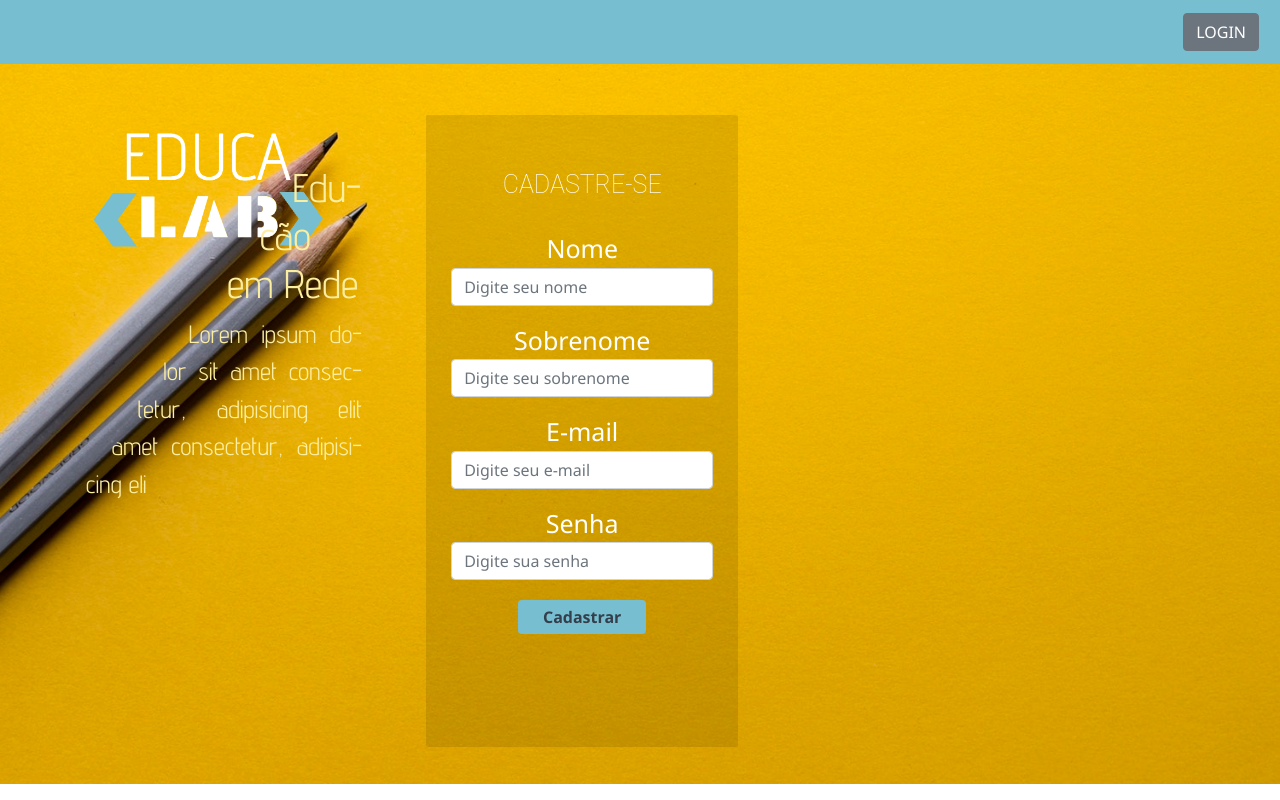
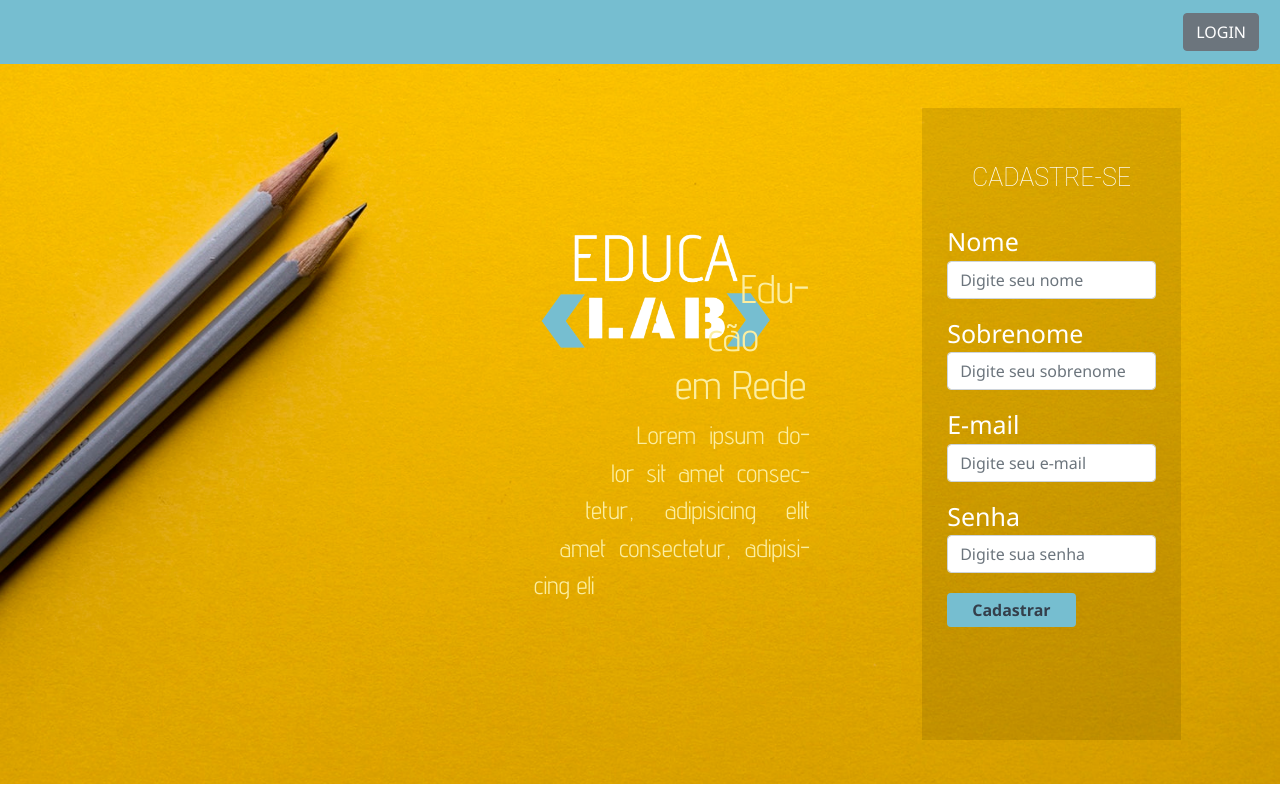
Before and after one commit to VivisGaspar/redesocial, a plain HTML site: page public/index.html in a window 1280 px wide. Drawn offline with nearby package versions, Linux system fonts and the light colour scheme.

Commit message:
ajuste responsivo

```diff
--- a/public/index.html
+++ b/public/index.html
@@ -23,48 +23,50 @@
 
 
   <div class="descript-home">
-        <div class="descript-home box" style="width: 22rem;">
-            <div>
+    <div class="descript-home box">
+      <section class="home">
         <img class="logo" src="src/assets/img/logo-educa.png" alt="logo Educalab">
         <div class="container-triangle resonsive-show">
           <div id="left"></div>
           <div id="right"></div>
           <h1 class="descript-text">Educão em Rede</h1>
-    <p class="descript-text">Lorem ipsum dolor sit amet consectetur, adipisicing elit  amet consectetur, adipisicing eli</p>
+          <p class="descript-text">Lorem ipsum dolor sit amet consectetur, adipisicing elit amet consectetur,
+            adipisicing eli</p>
         </div>
 
-            </div>
+
         <h3 class="responsive-hide descript-text">Educaçao em Rede</h3>
-            <p class="h5 font-weight-light responsive-hide descript-text">Lorem ipsum dolor, sit amet consectetur adipisicing elit. Quis
+        <p class="h5 font-weight-light responsive-hide descript-text">Lorem ipsum dolor, sit amet consectetur
+          adipisicing elit. Quis
           porro, culpa
           cumque.</p>
+      </section>
 
-            <form class="form-sign-up resonsive-show">
+      <form class="form-sign-up-desktop resonsive-show">
         <h1 class="form-title">CADASTRE-SE</h1>
         <div class="form-group">
           <label class="form-label" for="name">Nome</label>
-                    <input type="text" class="form-control" id="name" name="name" placeholder="Digite seu nome"
+          <input type="text" class="form-control" id="name" name="name" placeholder="Digite seu nome" required />
+        </div>
+        <div class="form-group">
+          <label class="form-label" for="last-name">Sobrenome</label>
+          <input type="text" class="form-control" id="last-name" name="last-name" placeholder="Digite seu sobrenome"
             required />
         </div>
         <div class="form-group">
-                    <label class="form-label" for="last-name">Sobrenome</label>
-                    <input type="text" class="form-control" id="last-name" name="last-name"
-                        placeholder="Digite seu sobrenome" required />
-                </div>
-                <div class="form-group">
           <label class="form-label" for="email">E-mail</label>
-                    <input type="email" class="form-control" id="email" name="email" placeholder="Digite seu e-mail"
-                        required />
+          <input type="email" class="form-control" id="email" name="email" placeholder="Digite seu e-mail" required />
         </div>
         <div class="form-group">
           <label class="form-label" for="password">Senha</label>
-                    <input type="password" class="form-control" id="password" name="password"
-                        placeholder="Digite sua senha" required />
+          <input type="password" class="form-control" id="password" name="password" placeholder="Digite sua senha"
+            required />
         </div>
         <button class="btn btn-primary form-btn" id="btn-sign-up">Cadastrar</button>
       </form>
     </div>
   </div>
+
 
 
   <script src="https://code.jquery.com/jquery-3.3.1.min.js"
--- a/public/src/style.css
+++ b/public/src/style.css
@@ -62,10 +62,8 @@ ul {
 
 .descript-home {
   display: flex;
-  flex-direction: column;
   align-items: flex-end;
   justify-content: flex-end;
-  text-align: right;
   height: 90vh;
   background: url(assets/img/home-bg.jpg) no-repeat center center;
   background-size: contain;
@@ -76,8 +74,11 @@ ul {
 }
 
 .box {
+  flex-basis: 65%;
   padding:20px;
+  /* width: 20%; */
 }
+
 
 .logo {
   max-width:230px;
@@ -101,7 +102,7 @@ ul {
 .form-sign-up, .form-sign-in {
   width: 100%;
   padding: 5px;
-  background-color: #EDD432;
+  background-color: #EFB600;
   display: flex;
   flex-direction: column;
   align-items: center;
@@ -248,11 +249,12 @@ ul {
 }
 
 .form-sign-up, .container-triangle {
-  display: none;
+  /* display: none; */
 }
+
 .descript-text{
   font-family: 'Advent Pro';
-  text-align: justify;
+  text-align: inherit;
   hyphens: auto;
   color: rgb(252, 238, 160);
 }
@@ -289,16 +291,26 @@ ul {
   }
 
   .descript-home {
-    display: -webkit-box;
+    display: flex;
     background-position: unset;
-    text-align: -webkit-center;
+    align-items: center;
+  }
+
+  .home {
+    display: flex;
+    flex-direction: column;
+    align-items: center;
+  }
+
+  .descript-text{
+    text-align: justify;
   }
 
   .logo {
     max-height: 100%;
   }
 
-  .form-sign-up{
+  .form-sign-up-desktop{
     background: rgba(0,0,0,0.1);
     margin: 10%;
     border: none;
@@ -347,9 +359,14 @@ ul {
   }
 }
 
-}
 
 .other-profile-avatar{
   font-size: 4rem;
   color: #76BED0;
 }
+
+
+.input-group {
+  display: flex;
+  flex-direction: column;
+}
```
Also changed, not shown: public/otherprofile.html (+2 -1 lines), public/profile.html (+8 -0 lines), public/search.html (+2 -1 lines), public/signIn.html (+0 -5 lines), public/signUp.html (+0 -5 lines), public/timeline.html (+2 -1 lines). Lines whose indentation alone changed are shown as unchanged.
